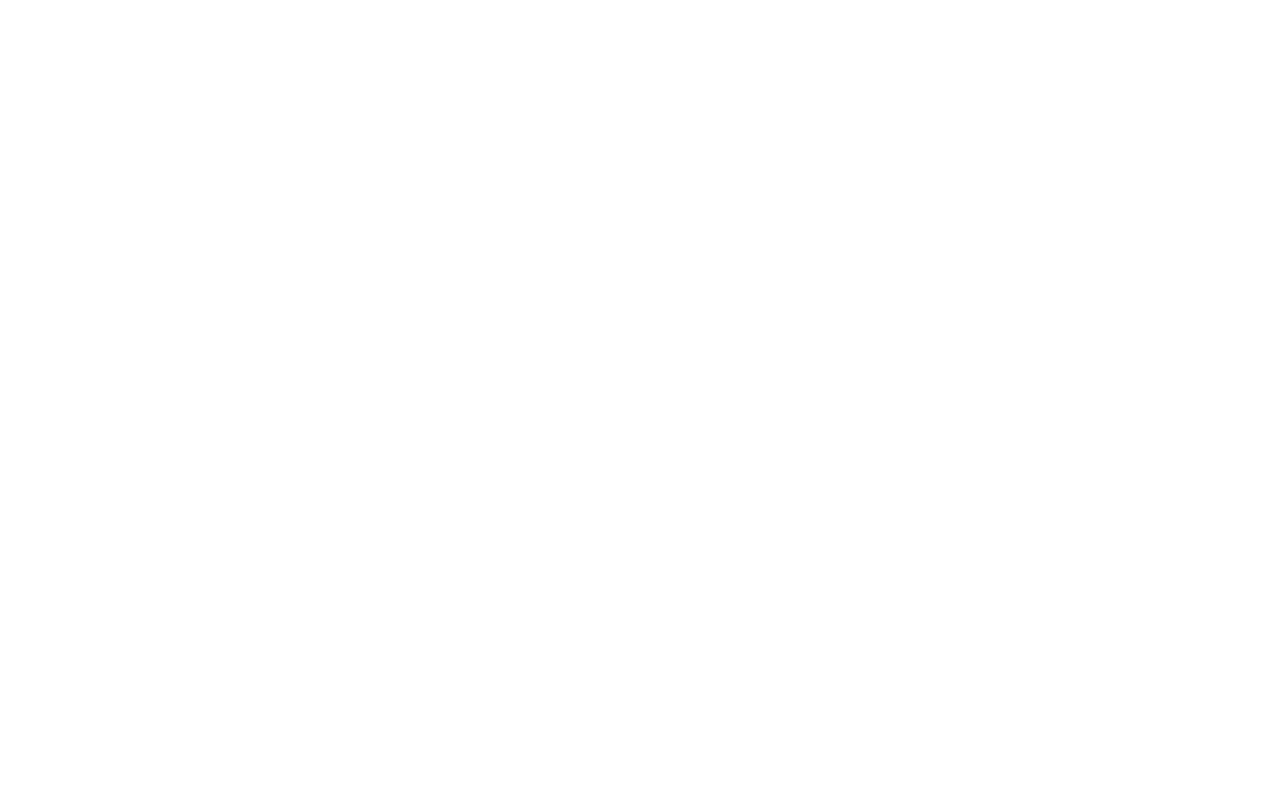
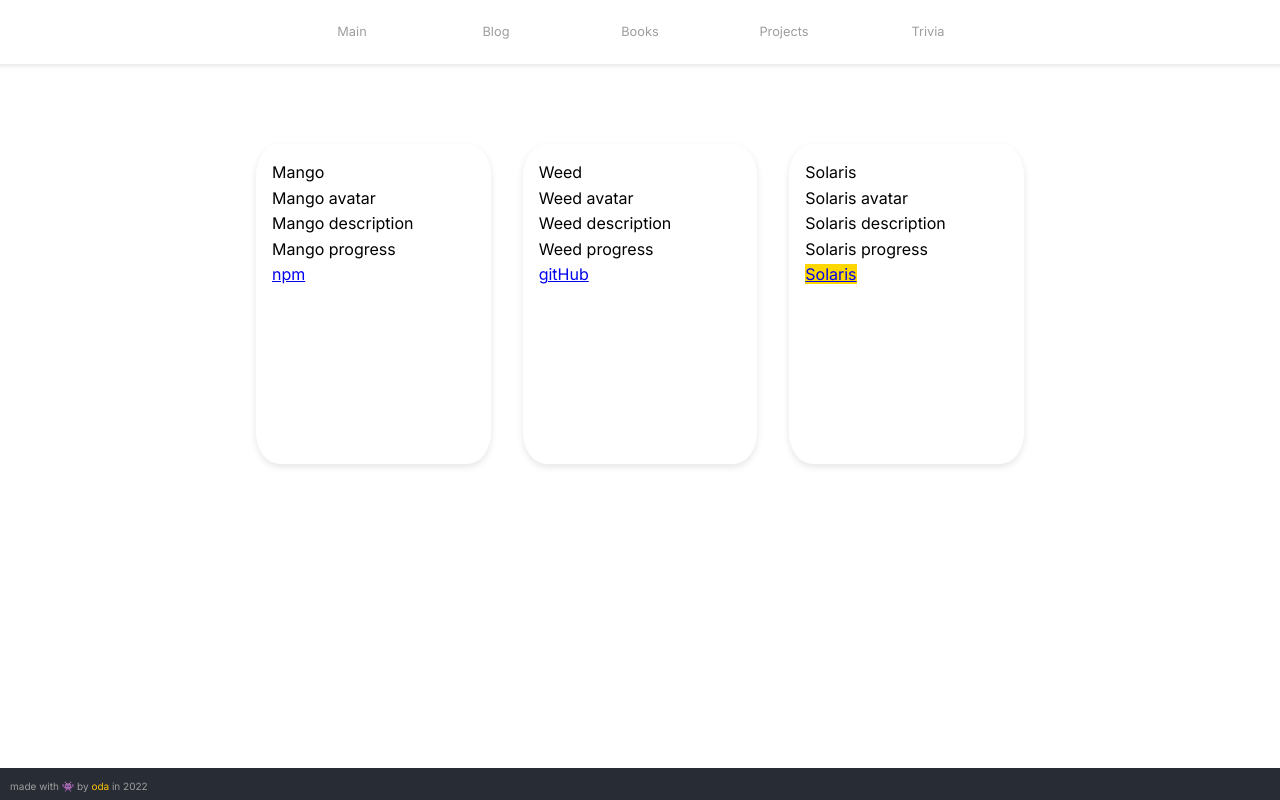
Before and after one commit to ooddaa/blog, a React (Create React App) app: page /projects in a window 1280 px wide. Before the commit this address had no page. Built offline with nearby package versions, Linux system fonts and the light colour scheme.

Commit message:
adding projects page, ProjectCard component

```diff
--- a/public/app.css
+++ b/public/app.css
@@ -264,6 +264,30 @@
   float: right;
 }
 
+/* Projects
+–––––––––––––––––––––––––––––––––––––––––––––––––– */
+.projects-grid {
+  display: flex;
+  padding-top: var(---5rem);
+  gap: var(---2rem);
+}
+
+/* ProjectCard */
+.project-card {
+  padding: var(---1rem);
+  /* border: 1px var(--grey) solid; */
+  border-radius: 10%;
+  /* min-height: var(---20rem); */
+  height: var(---20rem);
+  width: var(---20rem);
+  box-shadow: 0 3px 7px 0 rgba(0, 0, 0, 0.1);
+  /* transition-delay: 0.1s; */
+}
+
+.project-card:hover {
+  box-shadow: 0 6px 6px 4px rgba(0, 0, 0, 0.1);
+}
+
 /* Footer
 –––––––––––––––––––––––––––––––––––––––––––––––––– */
 .App-footer {
@@ -321,6 +345,8 @@
   ---3rem: 3rem;
   ---4rem: 4rem;
   ---5rem: 5rem;
+  ---10rem: 10rem;
+  ---20rem: 20rem;
 }
 
 /* Whitespace */
--- a/src/components/layout/Header.jsx
+++ b/src/components/layout/Header.jsx
@@ -3,39 +3,10 @@
 const propTypes = {};
 const defaultProps = {};
 
-const styles = {
-  blogName: {
-    marginTop: "0",
-    marginLeft: "10px",
-    marginBottom: "0",
-    paddingTop: "10px",
-    fontWeight: "600",
-    // fontFamily: "Inter, sans-serif",
-    color: "#1d0505e0",
-    fontSize: "24px",
-    lineHeight: "1.2",
-  },
-  blogSubname: {
-    marginTop: "0",
-    // marginTop: "10px",
-    marginLeft: "10px",
-    marginBottom: "20px",
-    fontSize: "16px",
-    fontWeight: "300",
-  },
-};
-
 function Header(props) {
   return (
     <>
       <div className="App-header">
-        {/* <div className="title">
-          <div style={styles.blogName}>Oda blogs</div>
-          <h4 className="amber-accent-4" style={styles.blogSubname}>
-            on re-inventing the will
-          </h4>
-        </div> */}
-
         <div className="header-navbar">
           <div className="header-navbar-link">
             <Link to="/">Main</Link>
@@ -47,7 +18,7 @@
             <Link to="#">Books</Link>
           </div>
           <div className="header-navbar-link">
-            <Link to="#">Projects</Link>
+            <Link to="/projects">Projects</Link>
           </div>
           <div className="header-navbar-link">
             <Link to="#">Trivia</Link>
--- /dev/null
+++ b/src/components/pages/Projects/components/ProjectCard.jsx
@@ -0,0 +1,23 @@
+// function ProjectCard({ name, avatar, description, progress, links }) {
+function ProjectCard({ project }) {
+  const { name, avatar, description, progress, links } = project;
+  return (
+    <div className="project-card">
+      <div className="project-card__name">{name}</div>
+      <div className="project-card__avatar">{avatar}</div>
+      <div className="project-card__description">{description}</div>
+      <div className="project-card__progress-bar">{progress}</div>
+      <div className="project-card__links">
+        {links.map(({ link, linkDescr }) => {
+          return (
+            <a key={link} href={link}>
+              {linkDescr}
+            </a>
+          );
+        })}
+      </div>
+    </div>
+  );
+}
+
+export default ProjectCard;
--- /dev/null
+++ b/src/components/pages/Projects/components/projectList.js
@@ -0,0 +1,43 @@
+const projectList = [
+  {
+    id: 0,
+    name: "Mango",
+    avatar: "Mango avatar",
+    description: "Mango description",
+    progress: "Mango progress",
+    links: [
+      {
+        linkDescr: "npm",
+        link: "https://www.npmjs.com/package/@ooddaa/mango",
+      },
+    ],
+  },
+  {
+    id: 1,
+    name: "Weed",
+    avatar: "Weed avatar",
+    description: "Weed description",
+    progress: "Weed progress",
+    links: [
+      {
+        linkDescr: "gitHub",
+        link: "https://github.com/ooddaa/weed",
+      },
+    ],
+  },
+  {
+    id: 3,
+    name: "Solaris",
+    avatar: "Solaris avatar",
+    description: "Solaris description",
+    progress: "Solaris progress",
+    links: [
+      {
+        linkDescr: "Solaris",
+        link: "#",
+      },
+    ],
+  },
+];
+
+export default projectList;
--- /dev/null
+++ b/src/components/pages/Projects/index.jsx
@@ -0,0 +1,19 @@
+import ProjectCard from "./components/ProjectCard";
+import projectList from "./components/projectList.js";
+/**
+ * Need a grid with tiles that briefly describe the project
+ * ProjectCard
+ *
+ *
+ */
+function Projects() {
+  return (
+    <div className="projects-grid">
+      {projectList.map((project) => {
+        return <ProjectCard key={project.id} project={project} />;
+      })}
+    </div>
+  );
+}
+
+export default Projects;
--- a/src/index.js
+++ b/src/index.js
@@ -5,6 +5,7 @@
 import AppContent from "./components/AppContent";
 import BlogPost from "./components/pages/Blog/components/BlogPost";
 import Blog from "./components/pages/Blog";
+import Projects from "./components/pages/Projects";
 import Grids from "./components/Grids";
 import BEMs from "./components/BEMs";
 import welcome from "./posts/welcome";
@@ -34,6 +35,10 @@
             ></Route>
           );
         })}
+        <Route
+          path="projects"
+          element={<AppContent children={<Projects />} />}
+        ></Route>
       </Route>
       <Route path="grids" element={<Grids />}></Route>
       <Route path="bems" element={<BEMs />}></Route>
```
